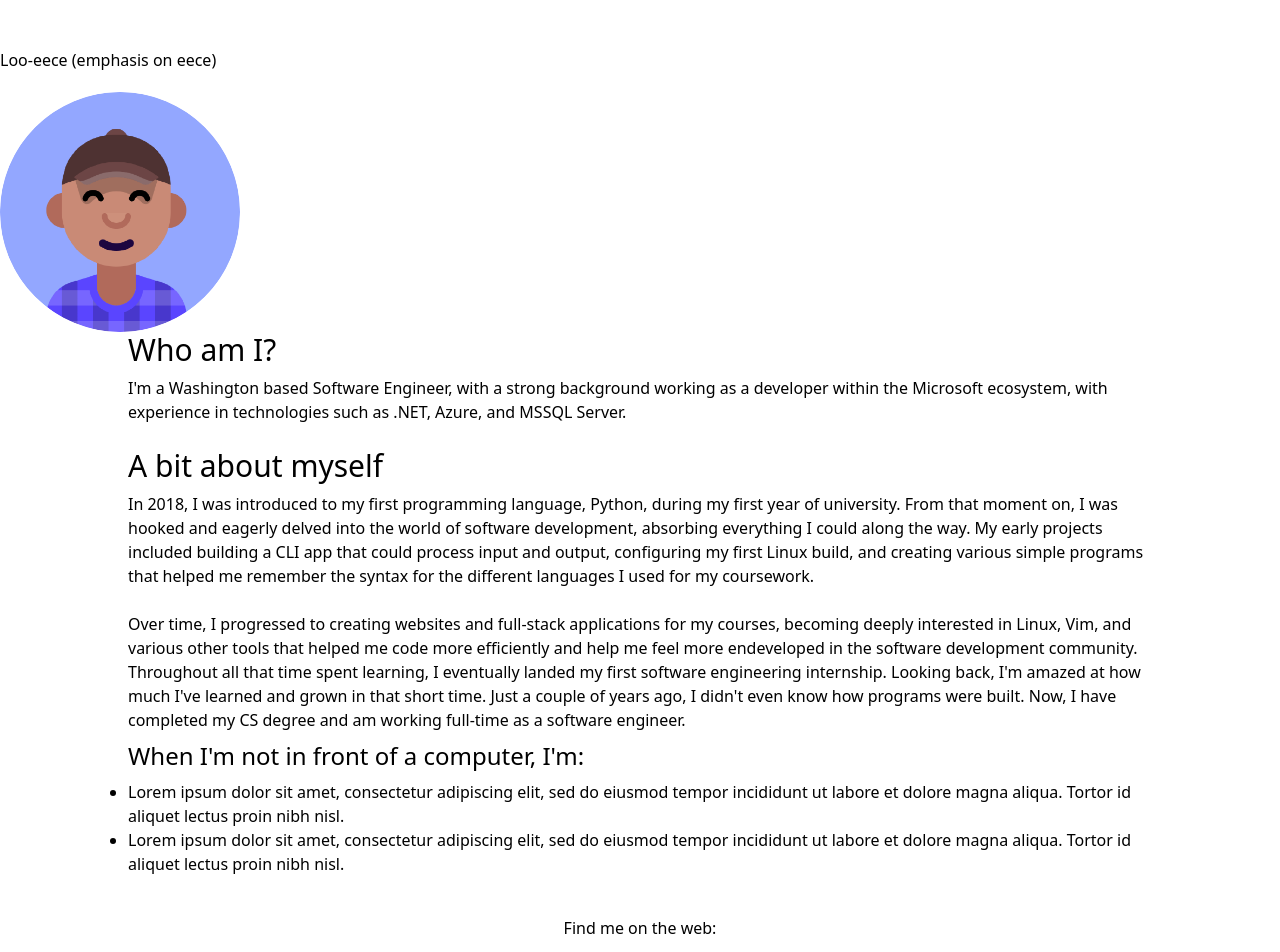
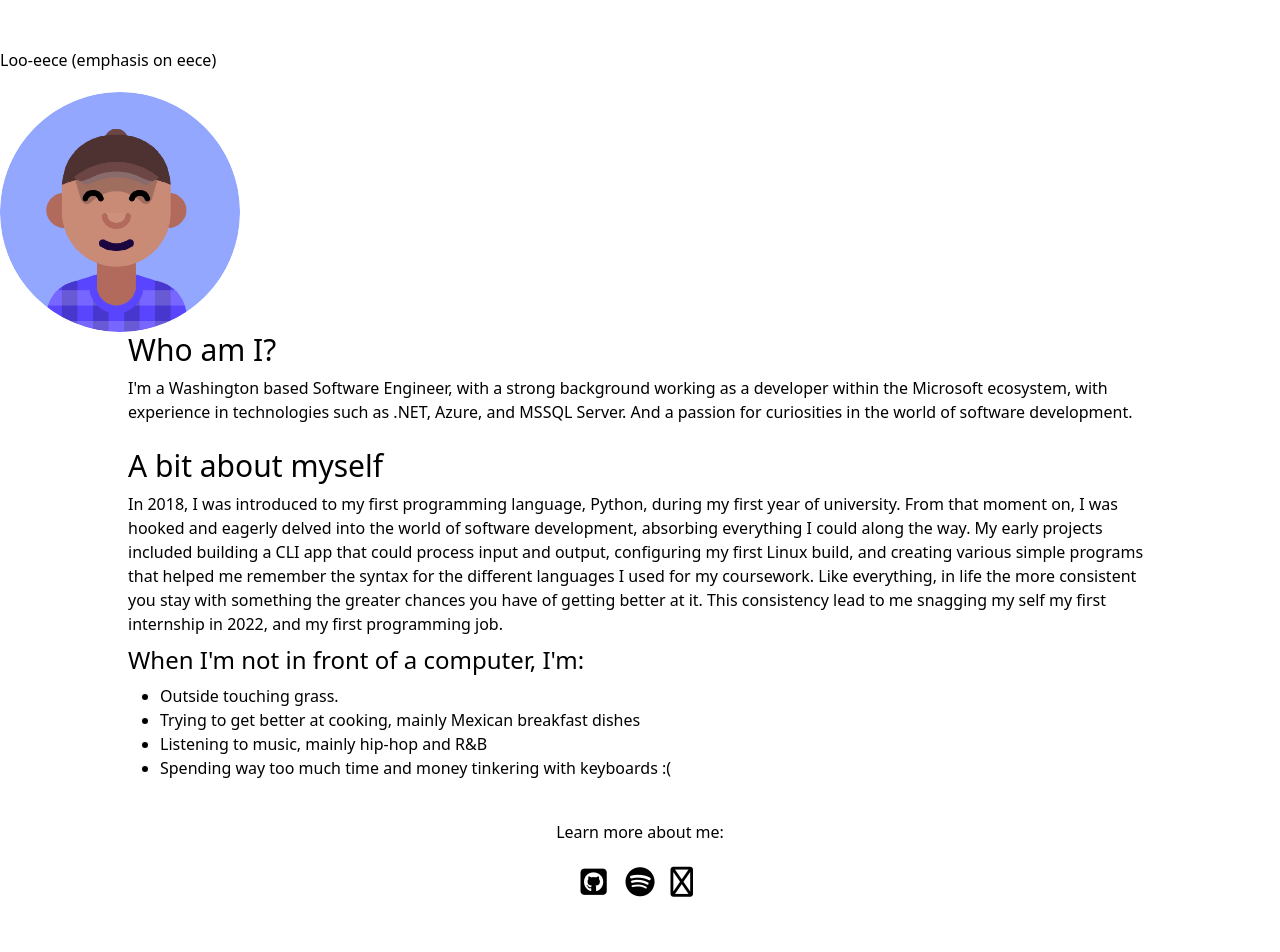
Before and after one commit to TechGlue/PersonalSite, a React (Vite) app in the folder Website/: page /home in a window 1280 px wide. Shown: the top 952 px of the page. After the commit the page ends 900 px from the top, so only its background shows below. Built offline with nearby package versions, Linux system fonts and the light colour scheme.

Commit message:
updated styling

```diff
--- /dev/null
+++ b/Website/src/building.jsx
@@ -0,0 +1,14 @@
+import { useRouteError } from "react-router-dom";
+
+export default function buildingpage() {
+  return (
+    <div className="flex h-screen" id="building-page">
+      <div className="m-auto">
+        <p className="text-7xl mb-5 ">uh-oh!</p>
+        <p className="text-md">
+		Sorry, but this page is still being built.
+        </p>
+      </div>
+    </div>
+  );
+}
--- a/Website/src/routes/components/about.jsx
+++ b/Website/src/routes/components/about.jsx
@@ -35,7 +35,7 @@ export default function About() {
           knowledge that I can just because I enjoy being curious and find it
           very fufilling to always be on the hunt for new challanges. With that
           being said I'm a big enjoyer of many things. I enjoy cars because
-          simliar to programming they are puzzles where you have to find the
+          simliar to programming teey are puzzles where you have to find the
           problem, repair it, and test if it even works. I enjoy skateboarding,
           while I can't do more than an ollie and the different types of
           shuvits, I have a huge respect for the culture and the devotion to the
--- a/Website/src/routes/splashpage.jsx
+++ b/Website/src/routes/splashpage.jsx
@@ -10,7 +10,10 @@ export default function SplashPage() {
         <p className="animate-typing overflow-hidden whitespace-nowrap border-r-4 border-r-white pr-3 text-5xl text-white font-bold">
           Hello, I'm Luís
         </p>
-        <p className="animate-typing overflow-hidden whitespace-nowrap"> Loo-eece (emphasis on eece) </p>
+        <p className="animate-typing overflow-hidden whitespace-nowrap">
+          {" "}
+          Loo-eece (emphasis on eece){" "}
+        </p>
       </div>
 
       <img src={image} alt="my-prof" className="w-60 h-60 rounded-full mt-5" />
@@ -19,7 +22,7 @@ export default function SplashPage() {
         <p>
           I'm a Washington based Software Engineer, with a strong background
           working as a developer within the Microsoft ecosystem, with experience
-          in technologies such as .NET, Azure, and MSSQL Server.
+          in technologies such as .NET, Azure, and MSSQL Server. And a passion for curiosities in the world of software development.
         </p>
         <br />
         <p className="text-3xl mb-2">A bit about myself</p>
@@ -31,47 +34,38 @@ export default function SplashPage() {
           a CLI app that could process input and output, configuring my first
           Linux build, and creating various simple programs that helped me
           remember the syntax for the different languages I used for my
-          coursework.
-        </p>
-        <br />
-        <p>
-          Over time, I progressed to creating websites and full-stack
-          applications for my courses, becoming deeply interested in Linux, Vim,
-          and various other tools that helped me code more efficiently and help
-          me feel more endeveloped in the software development community.
-          Throughout all that time spent learning, I eventually landed my first
-          software engineering internship. Looking back, I'm amazed at how much
-          I've learned and grown in that short time. Just a couple of years ago,
-          I didn't even know how programs were built. Now, I have completed my
-          CS degree and am working full-time as a software engineer.
+          coursework. Like everything, in life the more consistent you stay with
+          something the greater chances you have of getting better at it. This
+          consistency lead to me snagging my self my first internship in 2022,
+          and my first programming job.
         </p>
         <p className="text-2xl mt-2 mb-2">
           When I'm not in front of a computer, I'm:{" "}
         </p>
-        <ul className="list-disc">
+        <ul className="list-disc ml-8">
+          <li>Outside touching grass.</li>
           <li>
-            Lorem ipsum dolor sit amet, consectetur adipiscing elit, sed do
-            eiusmod tempor incididunt ut labore et dolore magna aliqua. Tortor
-            id aliquet lectus proin nibh nisl.
+            Trying to get better at cooking, mainly Mexican breakfast dishes
           </li>
           <li>
-            Lorem ipsum dolor sit amet, consectetur adipiscing elit, sed do
-            eiusmod tempor incididunt ut labore et dolore magna aliqua. Tortor
-            id aliquet lectus proin nibh nisl.
+			Listening to music, mainly hip-hop and R&B
+          </li>
+          <li>
+            Spending way too much time and money tinkering with keyboards :(
           </li>
         </ul>
 
-        <div className="mt-10 flex justify-center">Find me on the web: </div>
+        <div className="mt-10 flex justify-center">Learn more about me: </div>
         <div className="mt-5 flex justify-center ">
           <div className="text-3xl grid grid-cols-3 gap-4">
             <Link to={`/`}>
               <i class="fa-brands fa-square-github"></i>
             </Link>
             <Link to={`/`}>
-              <i class="fa-brands fa-linkedin"></i>
+              <i class="fa-brands fa-spotify"></i>
             </Link>
-            <Link to={`resume/`}>
-              <i class="fa-brands fa-spotify"></i>
+            <Link to={`/`}>
+              <i class="fa-regular fa-square-envelope"></i>
             </Link>
           </div>
         </div>
```
